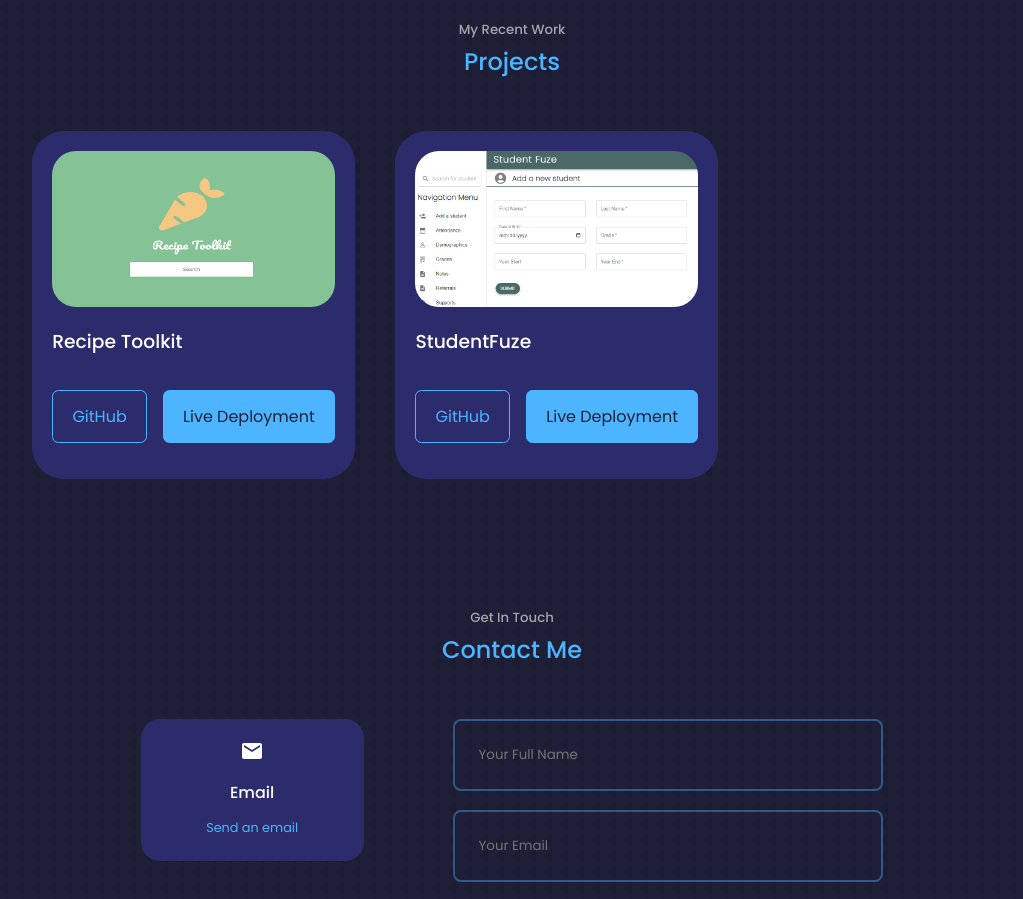
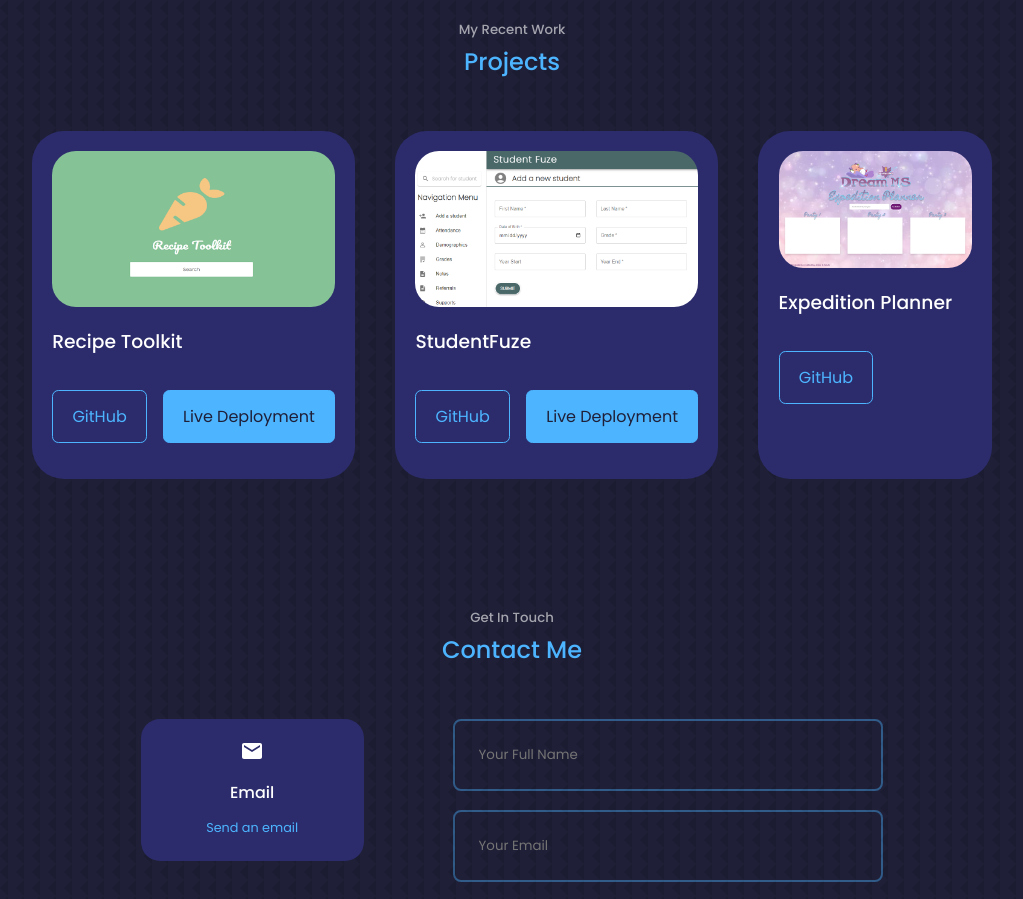
Before and after one commit to lisa-t-nguyen/portfolio, a React (Create React App) app in the folder portfolio/: page / in a window 1280 px wide. Shown: the part 2240-3139 px from the top of the page, without its empty margins (128-1151 px from the left). Built offline with nearby package versions, Linux system fonts and the light colour scheme.

Commit message:
Updated resume file along with Projects

```diff
--- a/portfolio/src/components/projects/projects.jsx
+++ b/portfolio/src/components/projects/projects.jsx
@@ -2,6 +2,7 @@ import React from 'react'
 import './projects.css'
 import Recipe from '../../assets/Recipe.png'
 import StudentFuze from '../../assets/StudentFuze.png'
+import ExpeditionPlanner from '../../assets/ExpeditionPlanner.png'
 
 const Projects = () => {
   return (
@@ -31,6 +32,16 @@ const Projects = () => {
               <a href='https://student-fuze.lisanguyen.dev/' className='btn btn-primary' target='_blank'>Live Deployment</a>
             </div>
         </article>
+
+        <article className='portfolio_item'>
+          <div className="portfolio_item-image">
+            <img src={ExpeditionPlanner} alt='ExpeditionPlanner'/>
+          </div>
+            <h3>Expedition Planner</h3>
+            <div className="portfolio_item-buttons">
+              <a href='https://github.com/lisa-t-nguyen/expedition-planner' className='btn' target='_blank'>GitHub</a>
+            </div>
+        </article>
       </div>
     </section>
   )
```
Also changed, not shown: portfolio/src/assets/ExpeditionPlanner.png (added), 1 other file (tests, documents, lock files or other folders).
